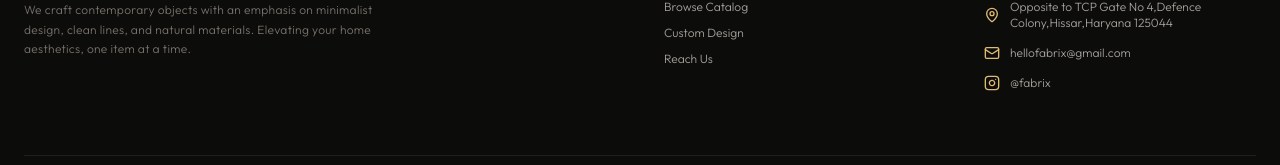
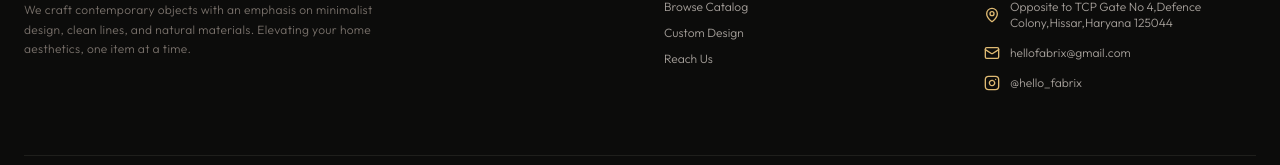
Before and after one commit to Sumit-Raj026/Fabrix, a React (Vite) app: page / in a window 1280 px wide. Shown: the part 2812-2977 px from the top of the page. Built offline with nearby package versions, Linux system fonts and the light colour scheme; a web font is replaced by a local one.

Commit message:
chore: update WhatsApp number and Instagram handle in config

```diff
--- a/src/config.js
+++ b/src/config.js
@@ -5,9 +5,9 @@ export const CONFIG = {
   SLOGAN: "PREMIUM HOME DECOR & CUSTOM CREATIONS",
   // Format: Country Code + Phone Number, NO spaces, plus signs, or dashes.
   // Example: "919876543210" (91 for India, 9876543210 for number)
-  WHATSAPP_NUMBER: "91829572572",
+  WHATSAPP_NUMBER: "919138411126",
   EMAIL: "hellofabrix@gmail.com",
-  INSTAGRAM: "fabrix",
+  INSTAGRAM: "hello_fabrix",
   ADDRESS: "Opposite to TCP Gate No 4,Defence Colony,Hissar,Haryana 125044",
   DEFAULT_WELCOME_MESSAGE: "Hello Fabrix! I'm browsing your catalog and would love to know more about your collections.",
 };
```
